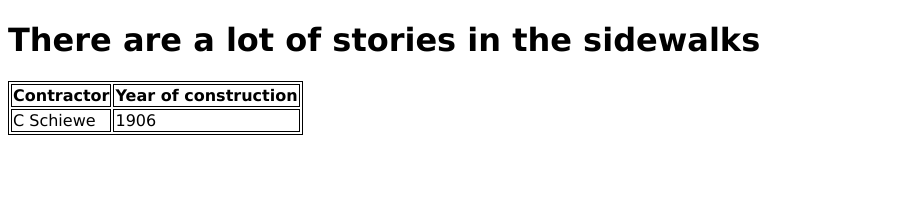
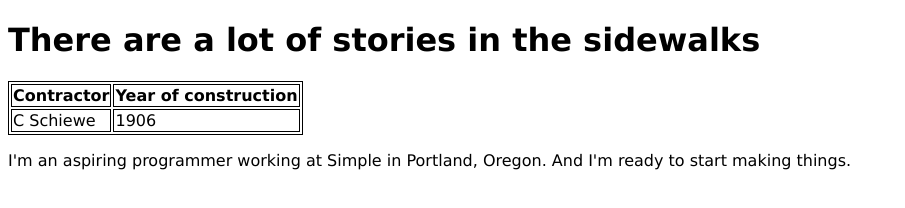
Before and after one commit to li3n3/li3n3.github.com, a plain HTML site: page index.html in a window 1280 px wide. Shown: the whole page, without its empty margins (0-905 px from the left). Drawn offline with Linux system fonts and the light colour scheme.

Commit message:
a little more than a small table

```diff
--- a/index.html
+++ b/index.html
@@ -15,5 +15,7 @@
 				<td>C Schiewe</td><td>1906</td>
 			</tr>
 		</table></div>
+
+		<p>I'm an aspiring programmer working at Simple in Portland, Oregon. And I'm ready to start making things.</p>
 	</body>
 </html>
```
